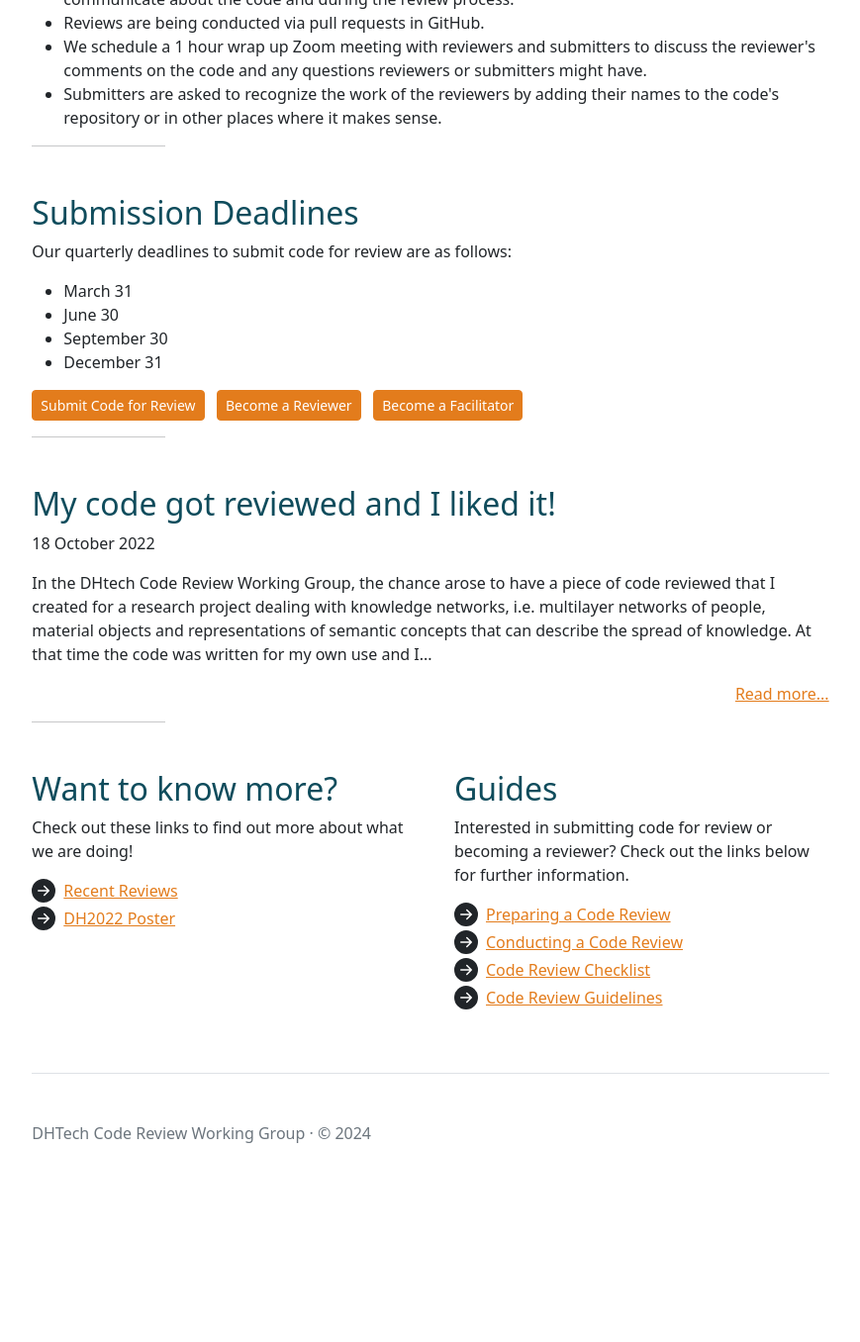
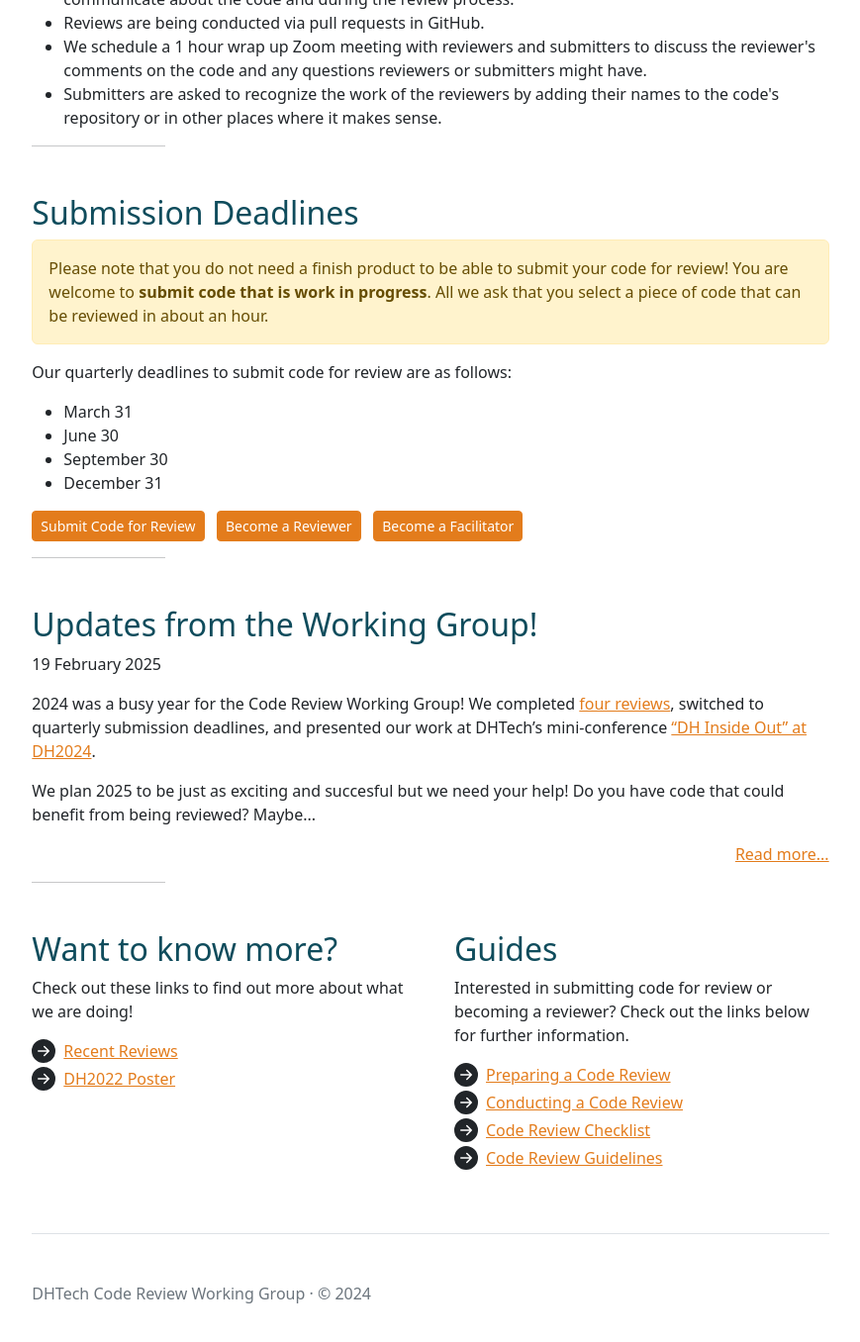
Before and after one commit to DHCodeReview/DHCodeReview.github.io, a Jekyll site: the page built from index.html, in a window 1280 px wide and 1400 px high, scrolled down 774 px. Shown: the top 1356 px of the window at 99% size, without its empty margins (205-1074 px from the left). Built offline with Jekyll 4.4.1, drawn with Linux system fonts in a browser that asks for light colours; nearby versions of some CDN libraries; library files that are not in the unit come from our copies; before the commit the page ends 2027 px from its top, so only the background shows below that.

Commit message:
Added a post with updates; highlighted work in progress is ok. (#8)
* Added a post with updates; highlighted work in progress is ok.

* Move image so it's not messing up the index page.

```diff
--- /dev/null
+++ b/_posts/2025-02-19-updates.md
@@ -0,0 +1,16 @@
+---
+layout: post
+title:  "Updates from the Working Group!"
+date:   2025-02-19 09:00:00 -0400
+categories: jekyll update
+---
+
+
+2024 was a busy year for the Code Review Working Group! We completed [four reviews](/recent-reviews.html), switched to quarterly submission deadlines, and presented our work at DHTech's mini-conference ["DH Inside Out" at DH2024](https://dh-tech.github.io/blog/2024/06/14/dh-inside-out-dh2024-program/).
+
+
+We plan 2025 to be just as exciting and succesful but we need your help! Do you have code that could benefit from being reviewed? Maybe you plan on writing a paper about it but want to make sure there are no bugs in the code you might have missed? Or maybe you would like a second opinion on how you architected your code? Or maybe you are still learning and are wondering if you approach is right! All of these motivations (and more!) are valid reasons to submit your code for review. Your code does not have to be finished and polished. Take a look at our [submission page](submit-code.html) and submit your code for review!
+
+If you don't have any code at the moment you would like to have reviewed but would like to get involved, you can also sign up to be a facilitator. Facilitators organize the code review process by organizing meetings and getting everyone on the same page. It’s low effort but a really important job! You’ll be recognized as a facilitator on our website afterwards and will have everyone’s deep gratitude. You can sign up using our [facilitator application form](https://forms.gle/GPzv3wzuB5WXq24V9).
+
+<center><img src="/assets/imgs/geekpoke-codereview.jpeg" width="600px" ></center>
--- a/index.html
+++ b/index.html
@@ -39,7 +39,9 @@ layout: default
     <hr class="col-3 col-md-2 mb-5">
 
     <h2>Submission Deadlines</h2>
-
+    <div class="alert alert-warning" role="alert">
+      Please note that you do not need a finish product to be able to submit your code for review! You are welcome to <b>submit code that is work in progress</b>. All we ask that you select a piece of code that can be reviewed in about an hour.
+    </div>
     <p>
       Our quarterly deadlines to submit code for review are as follows:
     </p>
--- a/submit-code.html
+++ b/submit-code.html
@@ -22,6 +22,10 @@ To effectively review your code, please make sure the following conditions are m
     <li>Example data is available.</li>
 </ul>
 
+<div class="alert alert-warning" role="alert">
+    Especially if you are submitting code in progress, we understand that the above requirements might not be met. <b>Please submit your code anyways</b> and make a note in your submission that you could not meet the requirements. We will take a look and let you know if there is anything we believe is needed to effectively review your code.
+</div>
+
 <h2>How to submit a review request?</h2>
 <p>
 When getting ready to submit code for a review, please make sure to have the following information available (you will need them for the submission form):
```
Also changed, not shown: assets/imgs/geekpoke-codereview.jpeg (added).
